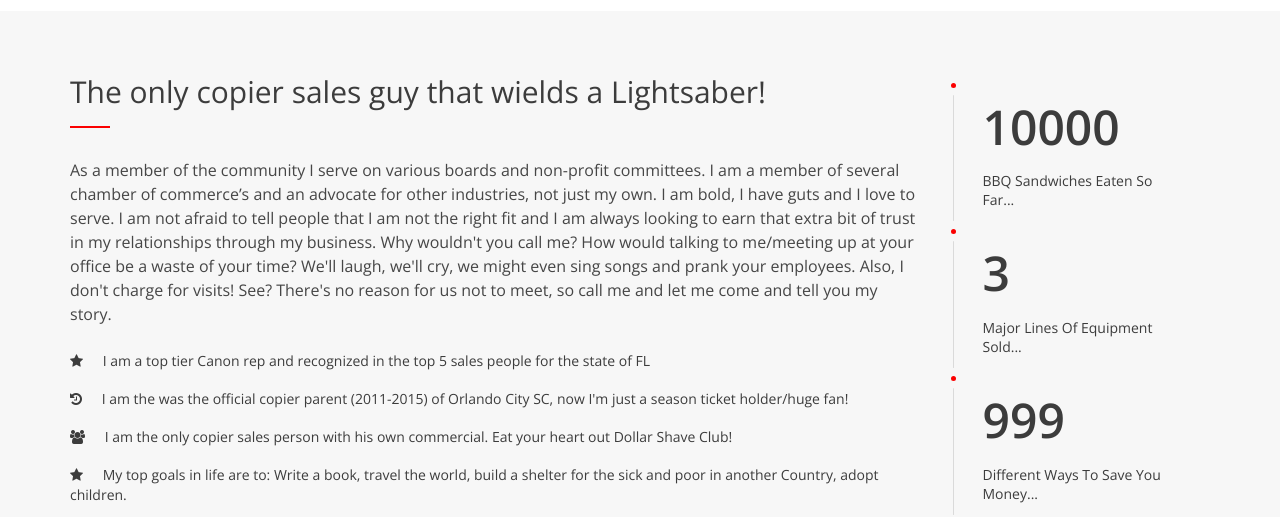
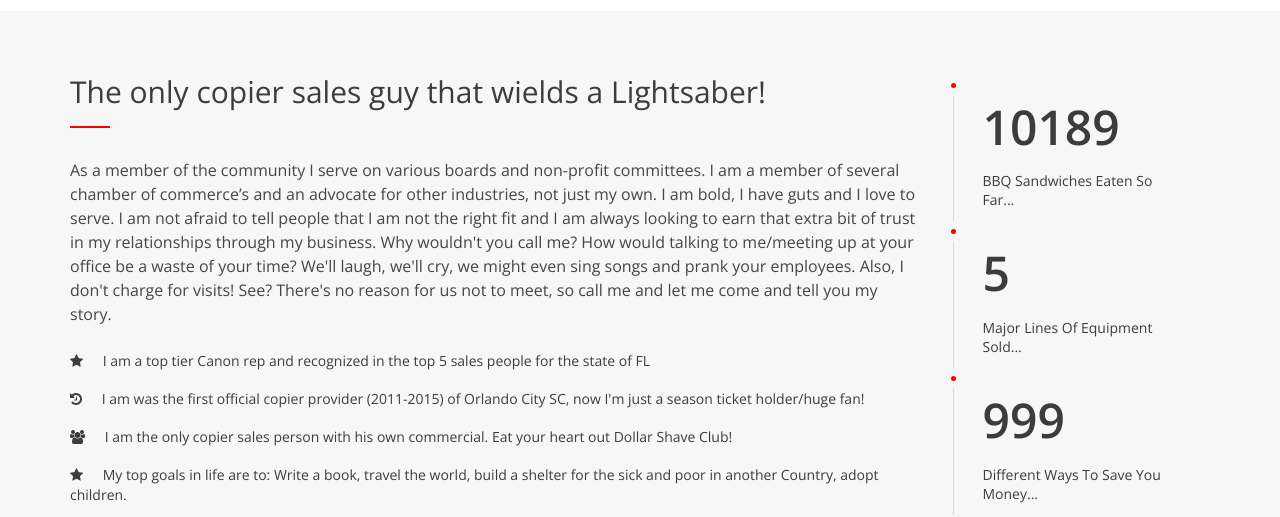
Before and after one commit to copierwarrior/copierwarrior.github.io, a Jekyll site: the page built from index.html, in a window 1280 px wide and 900 px high, scrolled down 1845 px. Shown: the part 166-683 px from the top of the window. Built offline with Jekyll 4.4.1, drawn with Linux system fonts in a browser that asks for light colours; nearby versions of some CDN libraries.

Commit message:
Update from Forestry.io - Updated index.html

```diff
--- a/index.html
+++ b/index.html
@@ -8,9 +8,9 @@ bio: 'I have been serving through this industry for over 10 years. My father bef
   and have fun. '
 copyright: "&copy;2017 Copier Warrior"
 counters:
-- count: 10000
+- count: 10189
   subject: BBQ Sandwiches Eaten So Far...
-- count: 3
+- count: 5
   subject: Major Lines Of Equipment Sold...
 - count: 999
   subject: Different Ways To Save You Money...
@@ -29,8 +29,8 @@ details:
   - text: I am a top tier Canon rep and recognized in the top 5 sales people for the
       state of FL
     type: star
-  - text: I am the was the official copier parent (2011-2015) of Orlando City SC,
-      now I'm just a season ticket holder/huge fan!
+  - text: I am was the first official copier provider (2011-2015) of Orlando City
+      SC, now I'm just a season ticket holder/huge fan!
     type: history
   - text: I am the only copier sales person with his own commercial. Eat your heart
       out Dollar Shave Club!
```
Also changed, not shown: .forestry/front_matter/templates/default.yml, .forestry/front_matter/templates/podcast.yml, .forestry/settings.yml.
